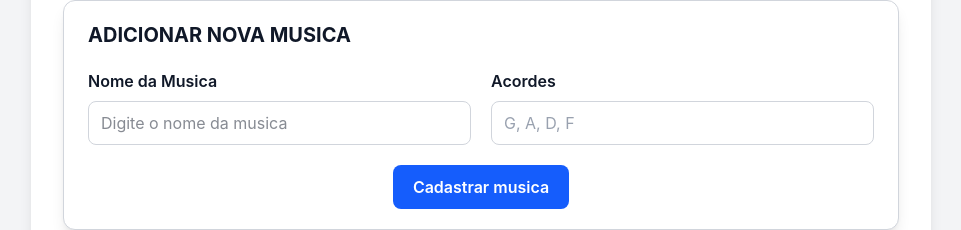
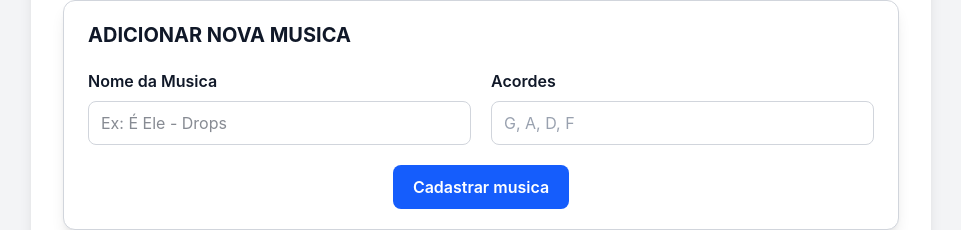
Before and after one commit to MarcosJhonata/SitedeCifras, a React (Vite) app in the folder sitecifras/: page / in a window 1280 px wide. Shown: the part 132-362 px from the top of the page, without its empty margins (159-1120 px from the left). Built offline with nearby package versions, Linux system fonts and the light colour scheme.

Commit message:
Adicionado a pasta types para utilizar a typagem do song em outros componentes via importação , add local storage para a lista de musicas persistir mesmo apos o recarregamento da pagina

```diff
--- a/sitecifras/src/App.tsx
+++ b/sitecifras/src/App.tsx
@@ -1,25 +1,26 @@
-import { useState } from "react";
+import { useEffect, useState } from "react";
 import Container from "./components/container";
 import Header from "./components/header";
+import { carregarMusicasSalvas, salvarMusicas } from "./components/local-storage";
 import SongForm from "./components/song-form";
 import { useTheme } from "./context/use-theme";
 import "./index.css";
 import SongList from "./components/song-list";
 import SongStats from "./components/song-stats";
-
-type Song = {
-	id: number;
-	musica: string;
-	acordes: string[];
-};
+import type { Song } from "./types/song";
 
 export default function App() {
-	const [listaMusicas, setListaMusicas] = useState<Song[]>([]);
+	const [listaMusicas, setListaMusicas] =
+		useState<Song[]>(carregarMusicasSalvas);
 
 	function adicionarMusica(novaMusica: Song) {
 		setListaMusicas((prevListaMusicas) => [...prevListaMusicas, novaMusica]);
 	}
 	const { themeStyles } = useTheme();
+
+	useEffect(() => {
+		salvarMusicas(listaMusicas);
+	}, [listaMusicas]);
 
 	return (
 		<Container
--- /dev/null
+++ b/sitecifras/src/components/local-storage.ts
@@ -0,0 +1,42 @@
+import type { Song } from "../types/song";
+
+const MUSICAS_STORAGE_KEY = "sitecifras:musicas";
+
+function isSong(value: unknown): value is Song {
+	if (typeof value !== "object" || value === null) {
+		return false;
+	}
+
+	const song = value as Song;
+
+	return (
+		typeof song.id === "number" &&
+		typeof song.musica === "string" &&
+		Array.isArray(song.acordes) &&
+		song.acordes.every((acorde) => typeof acorde === "string")
+	);
+}
+
+export function carregarMusicasSalvas() {
+	const musicasSalvas = localStorage.getItem(MUSICAS_STORAGE_KEY);
+
+	if (musicasSalvas === null) {
+		return [];
+	}
+
+	try {
+		const musicas = JSON.parse(musicasSalvas);
+
+		if (Array.isArray(musicas) && musicas.every(isSong)) {
+			return musicas;
+		}
+	} catch {
+		localStorage.removeItem(MUSICAS_STORAGE_KEY);
+	}
+
+	return [];
+}
+
+export function salvarMusicas(musicas: Song[]) {
+	localStorage.setItem(MUSICAS_STORAGE_KEY, JSON.stringify(musicas));
+}
--- a/sitecifras/src/components/song-form.tsx
+++ b/sitecifras/src/components/song-form.tsx
@@ -1,11 +1,6 @@
 import { useState } from "react";
 import { useTheme } from "../context/use-theme";
-
-type Song = {
-	id: number;
-	musica: string;
-	acordes: string[];
-};
+import type { Song } from "../types/song";
 
 type SongFormProps = {
 	adicionarMusica: (novaMusica: Song) => void;
@@ -85,7 +80,7 @@ export default function SongForm({ adicionarMusica }: SongFormProps) {
             ${themeStyles.border}
             `}
 					type="text"
-					placeholder="Digite o nome da musica"
+					placeholder="Ex: É Ele - Drops"
 				/>
 			</div>
 			<div className="flex min-w-70 flex-1 flex-col gap-2">
@@ -127,7 +122,9 @@ export default function SongForm({ adicionarMusica }: SongFormProps) {
 					Cadastrar musica
 				</button>
 				{erro && (
-					<p className="text-red-500 font-bold flex justify-center items-center">{erro}</p>
+					<p className="text-red-500 font-bold flex justify-center items-center">
+						{erro}
+					</p>
 				)}
 			</div>
 		</form>
--- a/sitecifras/src/components/song-stats.tsx
+++ b/sitecifras/src/components/song-stats.tsx
@@ -1,10 +1,6 @@
 import Container from "./container";
 import { useTheme } from "../context/use-theme";
-type Song = {
-	id: number;
-	musica: string;
-	acordes: string[];
-};
+import type { Song } from "../types/song";
 
 type SongListProps = {
 	listaMusicas: Song[];
--- /dev/null
+++ b/sitecifras/src/types/song.ts
@@ -0,0 +1,5 @@
+export type Song = {
+	id: number;
+	musica: string;
+	acordes: string[];
+};
```
Also changed, not shown: sitecifras/src/components/song-list.tsx (+1 -6 lines).
